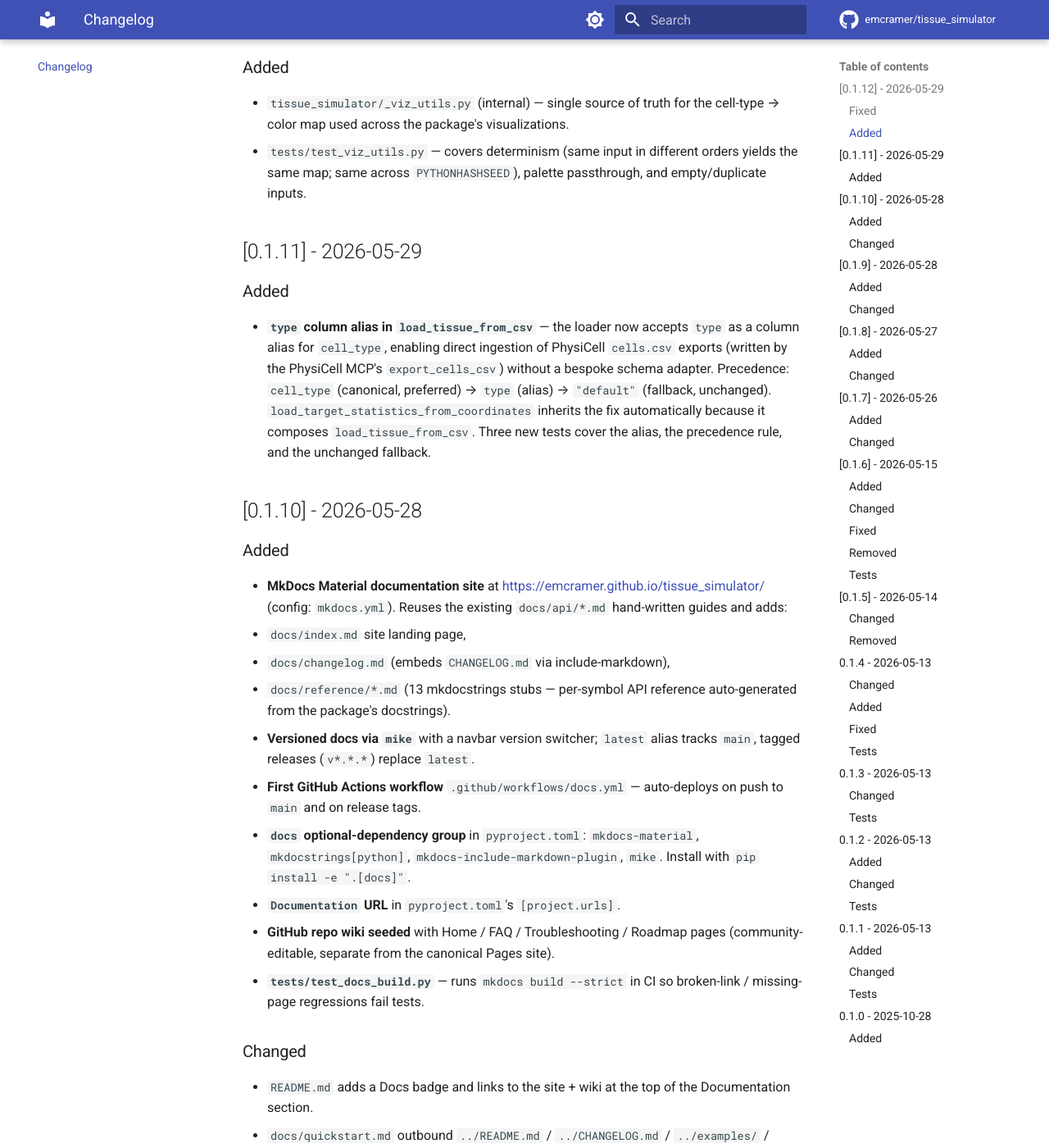
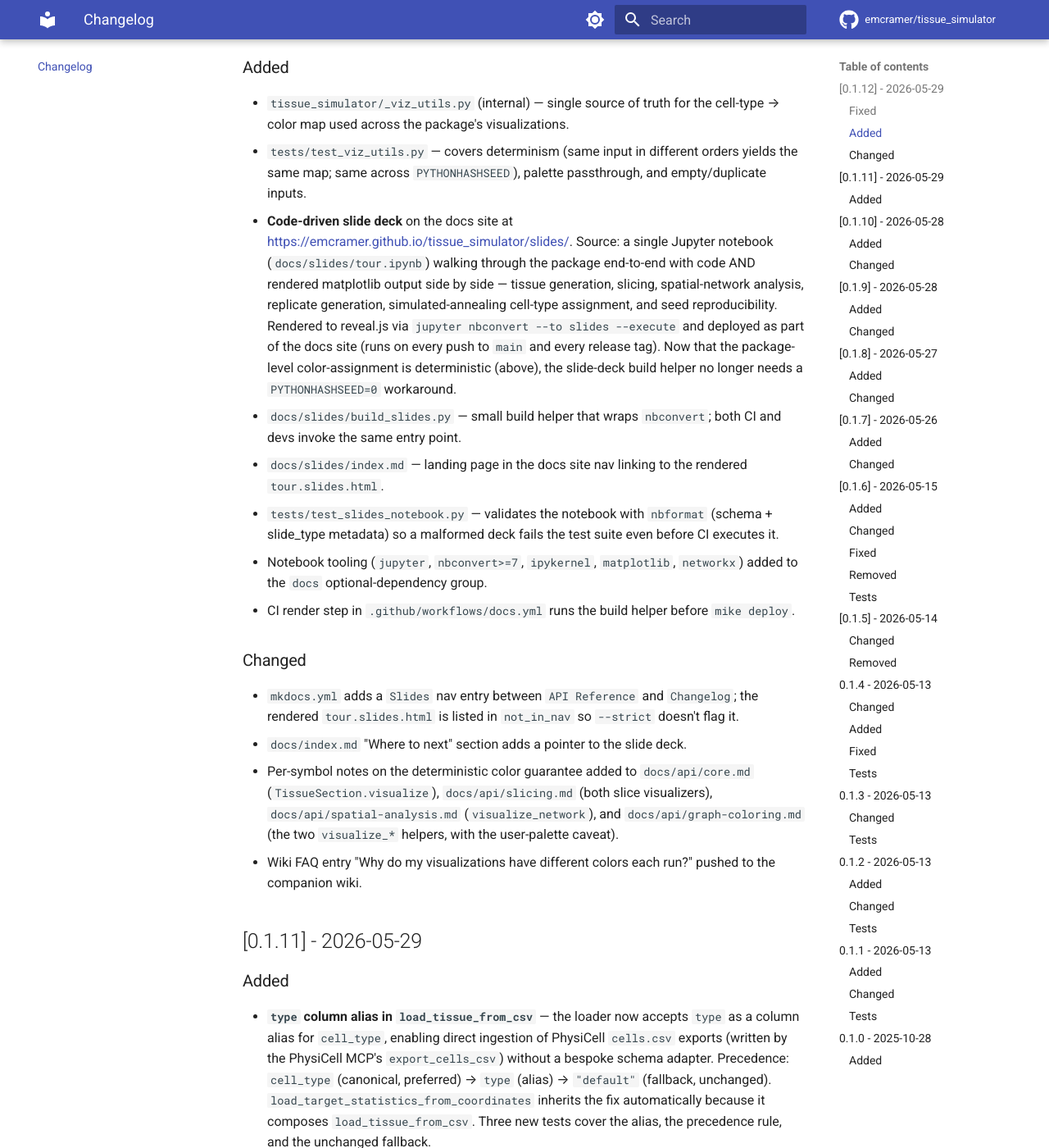
Before and after one commit to emcramer/tissue_simulator, an MkDocs documentation site: the page built from docs/changelog.md, in a window 1280 px wide and 1400 px high, scrolled down 704 px. Shown: the whole window at 82% size. Built offline with MkDocs 1.6.1 and Material for MkDocs 9.7.7, drawn with Linux system fonts in a browser that asks for light colours; comment, search, counter and statistics services are not loaded; the version menu is left out.

Commit message:
Release v0.1.12 (combined): determinism fix + slide deck
Single PR combining the previously-separate determinism fix (PR #8) and
slide-deck (PR #7) work. Because the package-level color-assignment is now
deterministic, the slide-deck build helper no longer needs the
PYTHONHASHSEED=0 workaround.

This commit adds, on top of the determinism fix already in this branch:
- docs/slides/tour.ipynb (the 13-slide source notebook)
- docs/slides/build_slides.py (nbconvert wrapper — no PYTHONHASHSEED hack)
- docs/slides/index.md (landing page in nav)
- tests/test_slides_notebook.py (nbformat schema + slide_type test)
- jupyter / nbconvert / ipykernel / matplotlib / networkx in docs extras
- 'Render slide deck' CI step in .github/workflows/docs.yml
- mkdocs.yml Slides nav entry; not_in_nav for tour.slides.html
- docs/index.md 'Where to next' slide-deck pointer
- .gitignore: docs/slides/tour.slides.html + tour.slides_files/
- tests/test_docs_build.py: stub the rendered slides HTML before strict
  build (CI overwrites with the real file; locally the test no longer
  requires running build_slides.py first)
- Consolidated CHANGELOG 0.1.12 entry covering both stories

Full suite: 156 passing (was 147 on main; +8 viz-utils tests, +1 nbformat
validity test). Supersedes PR #7 and PR #8.

```diff
--- a/CHANGELOG.md
+++ b/CHANGELOG.md
@@ -31,6 +31,41 @@ and this project adheres to [Semantic Versioning](https://semver.org/spec/v2.0.0
 - `tests/test_viz_utils.py` — covers determinism (same input in different
   orders yields the same map; same across `PYTHONHASHSEED`), palette
   passthrough, and empty/duplicate inputs.
+- **Code-driven slide deck** on the docs site at
+  <https://emcramer.github.io/tissue_simulator/slides/>. Source: a single
+  Jupyter notebook (`docs/slides/tour.ipynb`) walking through the package
+  end-to-end with code AND rendered matplotlib output side by side — tissue
+  generation, slicing, spatial-network analysis, replicate generation,
+  simulated-annealing cell-type assignment, and seed reproducibility. Rendered
+  to reveal.js via `jupyter nbconvert --to slides --execute` and deployed as
+  part of the docs site (runs on every push to `main` and every release tag).
+  Now that the package-level color-assignment is deterministic (above), the
+  slide-deck build helper no longer needs a `PYTHONHASHSEED=0` workaround.
+- `docs/slides/build_slides.py` — small build helper that wraps `nbconvert`;
+  both CI and devs invoke the same entry point.
+- `docs/slides/index.md` — landing page in the docs site nav linking to the
+  rendered `tour.slides.html`.
+- `tests/test_slides_notebook.py` — validates the notebook with `nbformat`
+  (schema + slide_type metadata) so a malformed deck fails the test suite
+  even before CI executes it.
+- Notebook tooling (`jupyter`, `nbconvert>=7`, `ipykernel`, `matplotlib`,
+  `networkx`) added to the `docs` optional-dependency group.
+- CI render step in `.github/workflows/docs.yml` runs the build helper before
+  `mike deploy`.
+
+### Changed
+
+- `mkdocs.yml` adds a `Slides` nav entry between `API Reference` and
+  `Changelog`; the rendered `tour.slides.html` is listed in `not_in_nav` so
+  `--strict` doesn't flag it.
+- `docs/index.md` "Where to next" section adds a pointer to the slide deck.
+- Per-symbol notes on the deterministic color guarantee added to
+  `docs/api/core.md` (`TissueSection.visualize`), `docs/api/slicing.md`
+  (both slice visualizers), `docs/api/spatial-analysis.md`
+  (`visualize_network`), and `docs/api/graph-coloring.md` (the two
+  `visualize_*` helpers, with the user-palette caveat).
+- Wiki FAQ entry "Why do my visualizations have different colors each run?"
+  pushed to the companion wiki.
 
 ## [0.1.11] - 2026-05-29
 
--- a/mkdocs.yml
+++ b/mkdocs.yml
@@ -70,6 +70,7 @@ validation:
 
 not_in_nav: |
   notes/plot-surface-bug.md
+  slides/tour.slides.html
 
 hooks:
   - docs_hooks.py
@@ -128,4 +129,5 @@ nav:
       - physicell_export: reference/physicell_export.md
       - physicell_reader: reference/physicell_reader.md
       - mcp.server: reference/mcp_server.md
+  - Slides: slides/index.md
   - Changelog: changelog.md
--- a/pyproject.toml
+++ b/pyproject.toml
@@ -61,6 +61,11 @@ docs = [
     "mkdocstrings[python]>=0.24",
     "mkdocs-include-markdown-plugin>=6",
     "mike>=2",
+    "jupyter>=1",
+    "nbconvert>=7",
+    "ipykernel>=6",
+    "matplotlib>=3.5",
+    "networkx>=3",
 ]
 
 [project.urls]
```
Also changed, not shown: docs/index.md (+2 -0 lines), docs/slides/build_slides.py (added, +53 -0 lines), docs/slides/index.md (added, +34 -0 lines), docs/slides/tour.ipynb (added), 4 other files.
